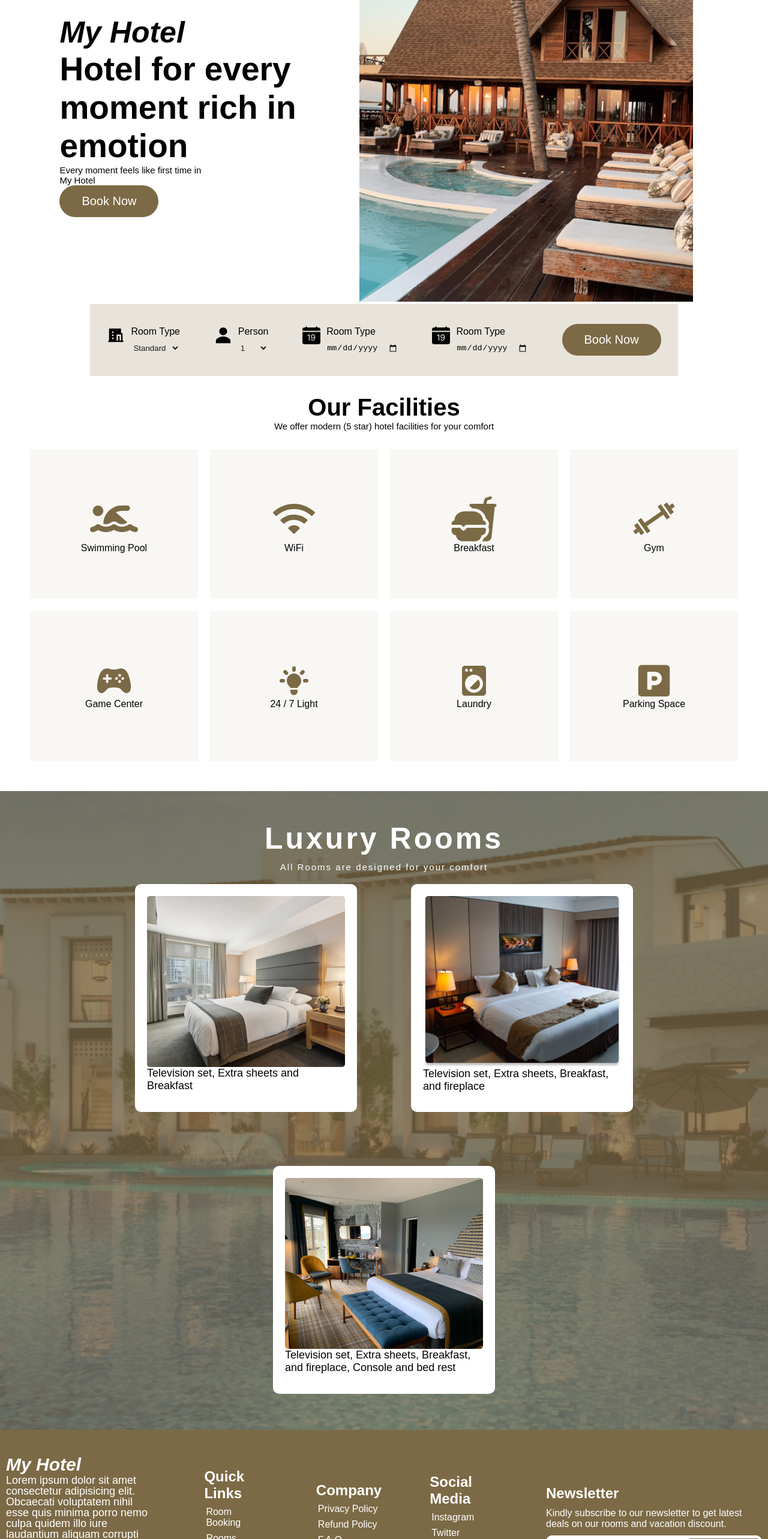
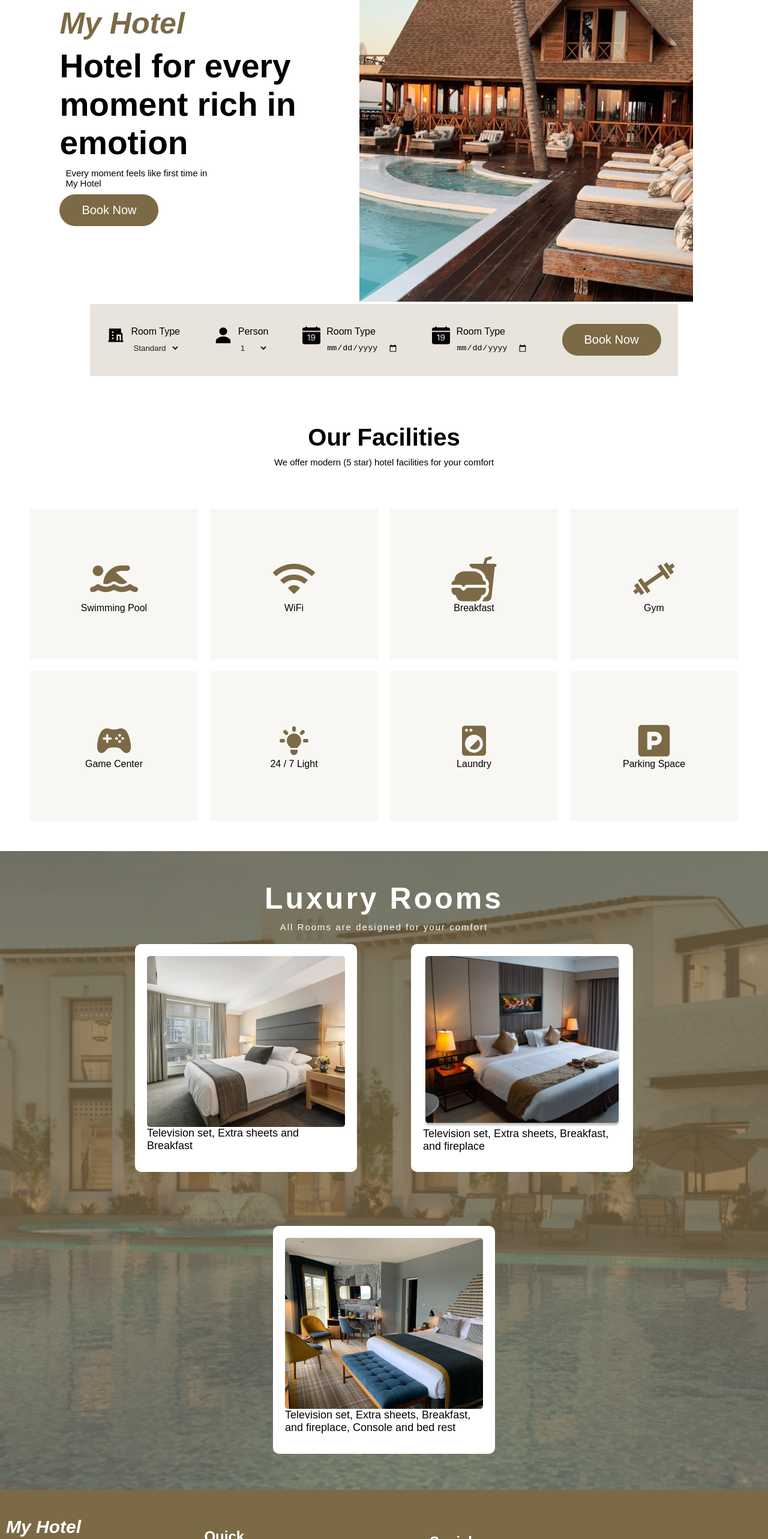
Before and after one commit to Sanath2349/MY_HOTEL, a React (Create React App) app: page / in a window 1280 px wide. Shown: the part 234-2800 px from the top of the page at 60% size. Built offline with nearby package versions, Linux system fonts and the light colour scheme.

Commit message:
added footer

```diff
--- a/src/Components/Style/Footer.module.css
+++ b/src/Components/Style/Footer.module.css
@@ -31,7 +31,8 @@
 
 .footerDescription {
   max-width: 320px;
-  font-size: 18px;
+  font-size: 15px;
+  margin: 5px 0;
   line-height: 18px;
 }
 
@@ -40,6 +41,10 @@
   display: flex;
   flex-direction: column;
   gap: 10px;
+}
+
+.footerNewsletter p{
+    font-size: 14px;
 }
 
 .footerNewsletter input {
--- a/src/Components/Style/Home.module.css
+++ b/src/Components/Style/Home.module.css
@@ -17,11 +17,13 @@
 .homeHeroContent {
   display: flex;
   flex-direction: column;
+  gap: 10px;
   justify-content: center;
 }
 
 .homeHeroContent h1 {
   font-size: 50px;
+  color: #7c6a46;
 }
 
 .homeHeroContent h2 {
@@ -34,6 +36,7 @@
 .homeHeroContent p {
   font-size: 15px;
   max-width: 260px;
+  margin: 0 10px;
 }
 
 .homeHeroBookBtn {
@@ -111,10 +114,12 @@
 
 .homeFeatureHeading{
     text-align: center;
+    margin: 40px 0;
 }
 
 .homeFeatureHeading h1{
     font-size: 40px;
+    margin: 10px 0;
 }
 
 .homeFeatureHeading p{
```
